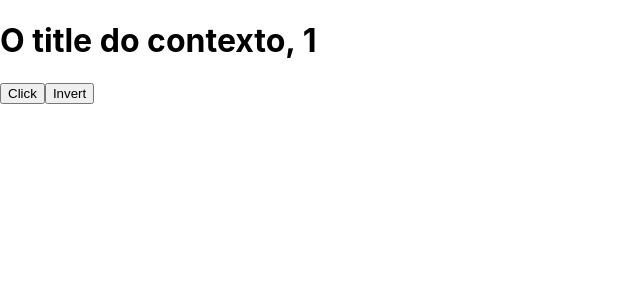
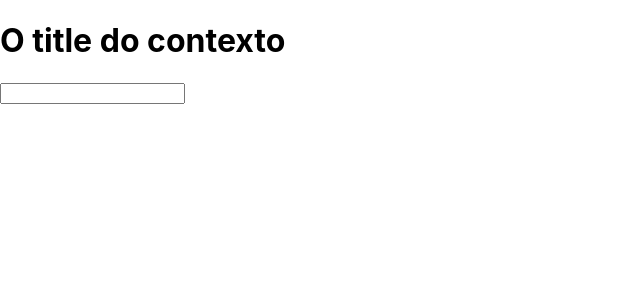
Before and after one commit to viniciusferreira7/React_next, a React (Create React App) app: page / in a window 1280 px wide. Shown: the top 300 px of the page, without its empty margins (0-640 px from the left). Built offline with nearby package versions, Linux system fonts and the light colour scheme.

Commit message:
useReducer + useContext

```diff
--- a/src/App.js
+++ b/src/App.js
@@ -1,39 +1,57 @@
-import React, { useReducer } from 'react';
+import P from 'prop-types';
+import React, { createContext, useContext, useReducer, useRef } from 'react';
 
-const globalState = {
+export const globalState = {
   title: 'O title do contexto',
   body: 'O body do contexto',
   counter: 1,
 };
 
-const reducer = (state, action) => {
+export const actions = {
+  CHANGE_TITLE: 'CHANGE_TITLE',
+};
+
+export const Context = createContext();
+
+export const reducer = (state, action) => {
   switch (action.type) {
-    case 'Title mudou': {
-      console.log(action.payLoad);
-      return { ...state, title: 'Title mudou', counter: action.payLoad };
-    }
-    case 'inverte': {
-      const { title } = state;
-      return { ...state, title: title.split('').reverse('').join(''), counter: action.payLoad };
+    case actions.CHANGE_TITLE: {
+      return { ...state, title: action.payLoad };
     }
   }
   return { ...state };
 };
 
+export const AppContext = ({ children }) => {
+  const [state, dispatch] = useReducer(reducer, globalState);
+
+  const changeTitle = (payLoad) => {
+    dispatch({ type: actions.CHANGE_TITLE, payLoad });
+  };
+
+  return <Context.Provider value={{ state, changeTitle }}>{children}</Context.Provider>;
+};
+
+AppContext.propTypes = {
+  children: P.node,
+};
+
+export const H1 = () => {
+  const context = useContext(Context);
+  const inputRef = useRef();
+  return (
+    <>
+      <h1 onClick={() => context.changeTitle(inputRef.current.value)}>{context.state.title}</h1>
+      <input type="text" ref={inputRef} />
+    </>
+  );
+};
+
 function App() {
-  const [state, dispatch] = useReducer(reducer, globalState);
-  const { title, counter } = state;
-
   return (
-    <div>
-      <h1>
-        {title}, {counter}
-      </h1>
-      <button onClick={() => dispatch({ type: 'Title mudou', payLoad: new Date().toLocaleString('pt-br') })}>
-        Click
-      </button>
-      <button onClick={() => dispatch({ type: 'inverte', payLoad: new Date().toLocaleString('pt-br') })}>Invert</button>
-    </div>
+    <AppContext>
+      <H1 />
+    </AppContext>
   );
 }
 
```
